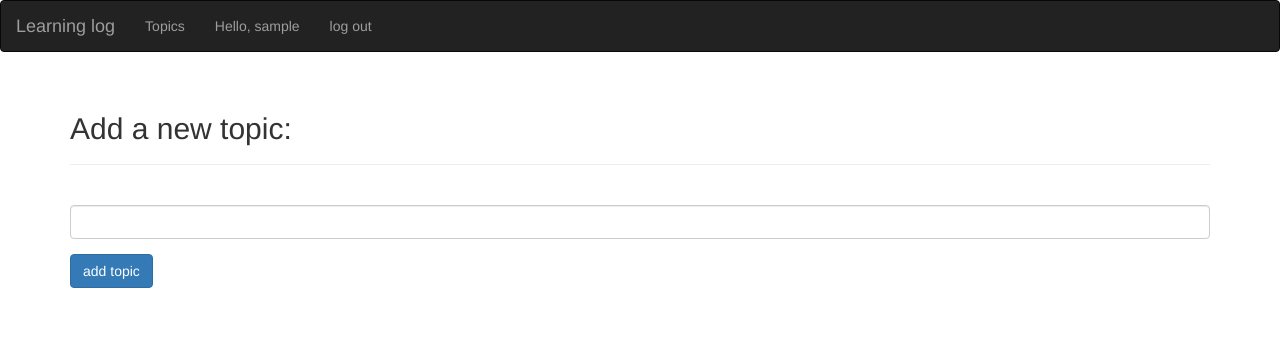
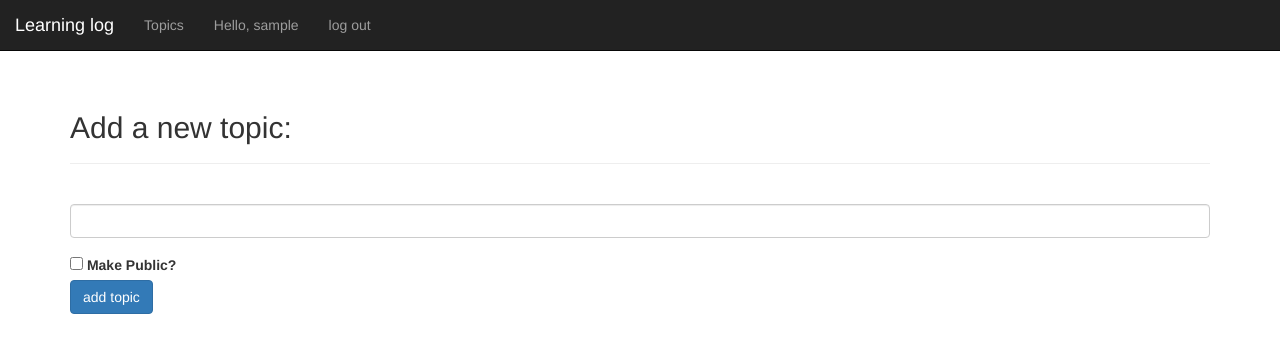
Before and after one commit to aday913/learning-log-follow-along, a Django app: page /new_topic in a window 1280 px wide. Shown: the top 353 px of the page. Run offline with Django 3.2, Linux system fonts and the light colour scheme; the visitor is signed in with stand-in values (Sample User, id 1); some libraries are stand-ins or nearby versions.

Commit message:
Add "public" topics

```diff
--- a/learning_log/settings.py
+++ b/learning_log/settings.py
@@ -31,7 +31,7 @@
 SECRET_KEY = 'django-insecure-k3oruos57&bc^%8p+v#wcsrz$^=_6n-)6i=8h6t^c*u!*1@0pl'
 
 # SECURITY WARNING: don't run with debug turned on in production!
-DEBUG = False
+DEBUG = True
 
 ALLOWED_HOSTS = []
 
--- a/learning_logs/forms.py
+++ b/learning_logs/forms.py
@@ -10,8 +10,8 @@
     '''
     class Meta:
         model = Topic
-        fields = ['text']
-        labels = {'text' : ''}
+        fields = ['text', 'public']
+        labels = {'text' : '', 'public': 'Make Public?'}
 
 class EntryForm(forms.ModelForm):
     '''
--- a/learning_logs/models.py
+++ b/learning_logs/models.py
@@ -9,6 +9,7 @@
     text = models.CharField(max_length=200)
     date_added = models.DateTimeField(auto_now_add=True)
     owner = models.ForeignKey(User, on_delete=models.DO_NOTHING)
+    public = models.BooleanField(default=False)
 
     def __str__(self):
         '''
--- a/learning_logs/templates/learning_logs/base.html
+++ b/learning_logs/templates/learning_logs/base.html
@@ -16,7 +16,7 @@
 
   <body>
     <!-- Navbar -->
-    <nav class="navbar navbar-default navbar-inverse">
+    <nav class="navbar navbar-default navbar-inverse navbar-static-top">
       <div class="container-fluid">
         <div class="navbar-header">
           <button type="button" class="navbar-toggle collapsed" data-toggle="collapse" data-target="#navbar" aria-expanded="false">
--- a/learning_logs/views.py
+++ b/learning_logs/views.py
@@ -1,3 +1,5 @@
+from itertools import chain
+
 from django.shortcuts import render, get_object_or_404
 from django.http import HttpResponseRedirect, Http404
 from django.urls import reverse
@@ -15,8 +17,10 @@
     '''
     Show all the topics for the user
     '''
-    topics = Topic.objects.filter(owner=request.user).order_by('date_added')
-    context = {'topics': topics}
+    topics1 = Topic.objects.filter(owner=request.user).order_by('date_added')
+    topics2 = Topic.objects.filter(public=True)
+    topic_list = list(chain(topics1, topics2))
+    context = {'topics': topic_list}
     return render(request, 'learning_logs/topics.html', context)
 
 @login_required
@@ -26,7 +30,7 @@
     '''
     topic = get_object_or_404(Topic, id=topic_id)
     # make sure the topic belongs to the current user
-    if topic.owner != request.user:
+    if topic.owner != request.user and not topic.public:
         raise Http404
     entries = topic.entry_set.order_by('-date_added')
     context = {'topic': topic, 'entries': entries}
```
Also changed, not shown: learning_logs/migrations/0004_topic_public.py (added).
